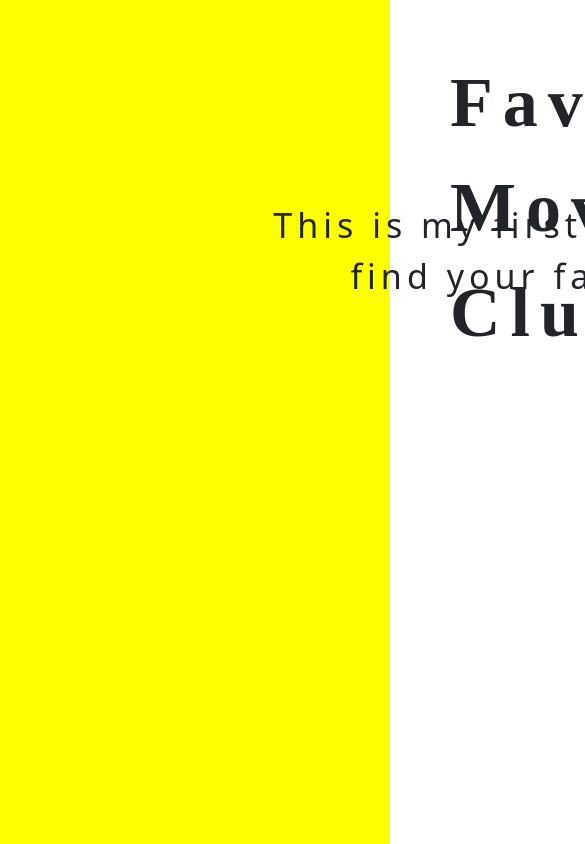
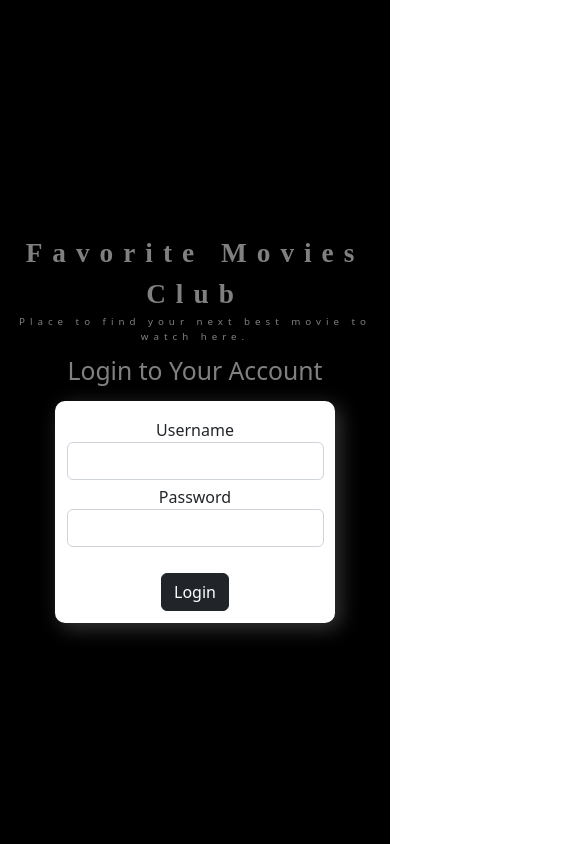
Before and after one commit to vignan37/favorite-movies-angular-application, an Angular app: page /login in a window 390 px wide. Shown: the top 844 px of the page, 585 px wide, since content can reach past the window. Built offline with nearby package versions, Linux system fonts and the light colour scheme.

Commit message:
Improved the responsiveness of the page

```diff
--- a/src/app/login/login.component.html
+++ b/src/app/login/login.component.html
@@ -1,7 +1,8 @@
 <div class="login-container">
 
     <div class="logo">Favorite Movies Club</div>
-    <div class="desc">This is my first project and this is essentially a place to find your favorite movies and rate them as well.</div>
+    <div class="desc">Place to find your next best movie to watch here.</div>
+    <h2>Login to Your Account</h2>
     <div class="login-form">
         <div class="form-group">
             <label for="uname">Username</label>
--- a/src/app/login/login.component.scss
+++ b/src/app/login/login.component.scss
@@ -1,48 +1,54 @@
 .login-container {
+    display: flex;
+    flex-direction: column;
+    align-items: center;
+    justify-content: center;
     width: 100%;
     height: 100vh;
-    background: yellow;
+    background: black;
     position: relative;
     .logo {
-      font-size: 70px;
+      font-size: 7vw;
       font-weight: bold;
       font-family: 'Creepster', cursive;
       letter-spacing: 10px;
-      position: absolute;
-      top: 50px;
-      left: 450px;
+      text-align: center;
+      padding-top: 3%;
+      color: gray;
     }
 }
 .desc{
-    font-size: 34px;
+    font-size: 2.5vw;
     letter-spacing: 5px;
-    position: absolute;
-    top: 200px;
-    left: 250px;
     text-align: center;
-    width: 1200px;
+    color: gray;
+}
+h2 {
+  color: gray;
+  text-align: center;
+  margin-top: 3%;
 }
 .login-form {
-    width: 500px;
-    height: 300px;
-    padding: 20px;
+    margin-top: 2%;
     background-color: #fff;
     border-radius: 10px;
-    position: absolute;
-    bottom: 250px;
-    left: 700px;
+    padding: 3%;
+    max-width: fit-content;
     box-shadow: 5px 5px 20px #383838;
+    text-align: center;
+    align-content: center;
 }
 .form-group {
-    margin-top: 3%;
-    margin-left: 30%;
+    margin-top: 1%;
+    padding-top: 1%;
   }
 
 .btn-container {
     position: relative;
+    align-content: center;
+    margin-top: 10%;
     .btn {
-      margin-top: 30px;
-      margin-left: 40%;
+      text-align: center;
     }
     .error {
       position: absolute;
```
